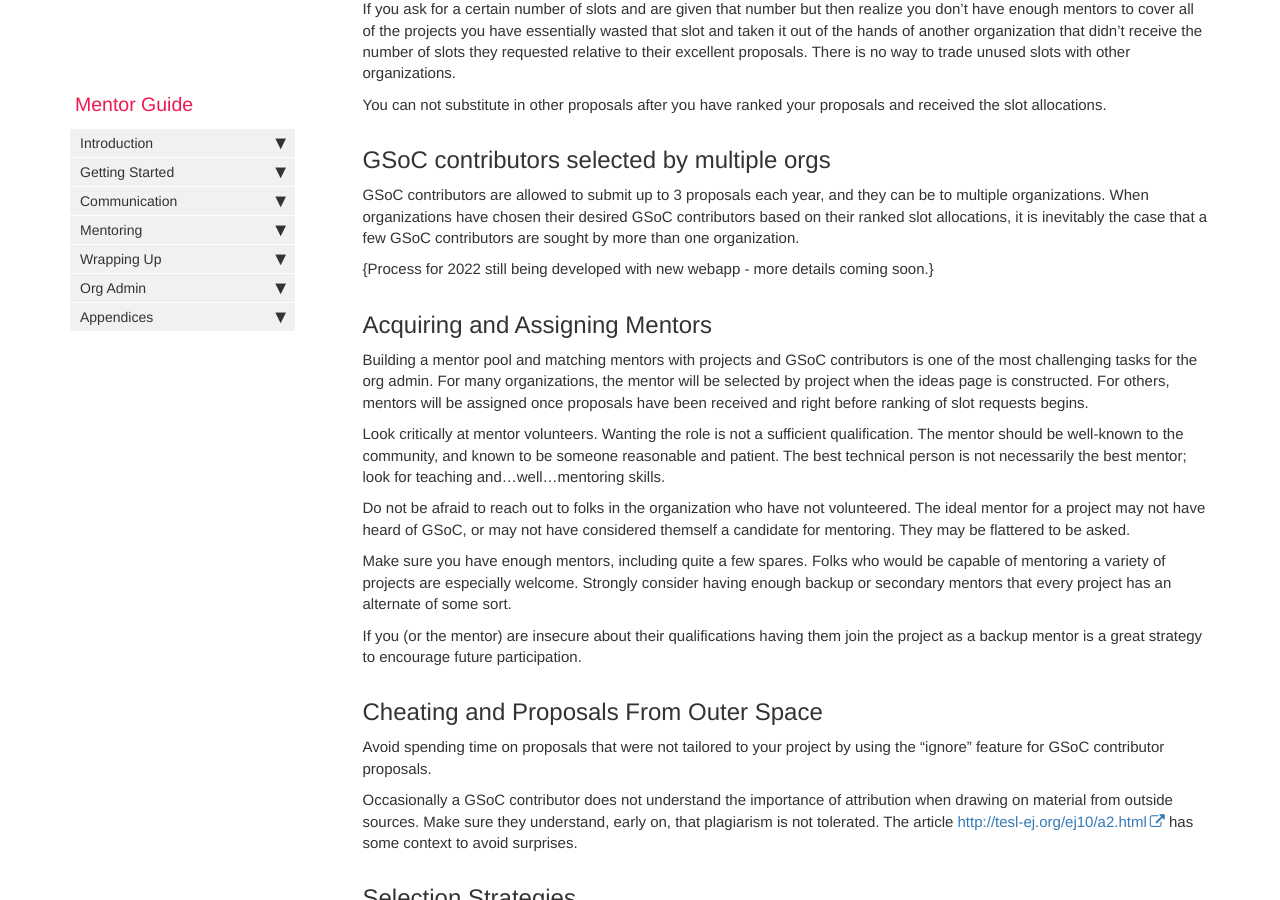
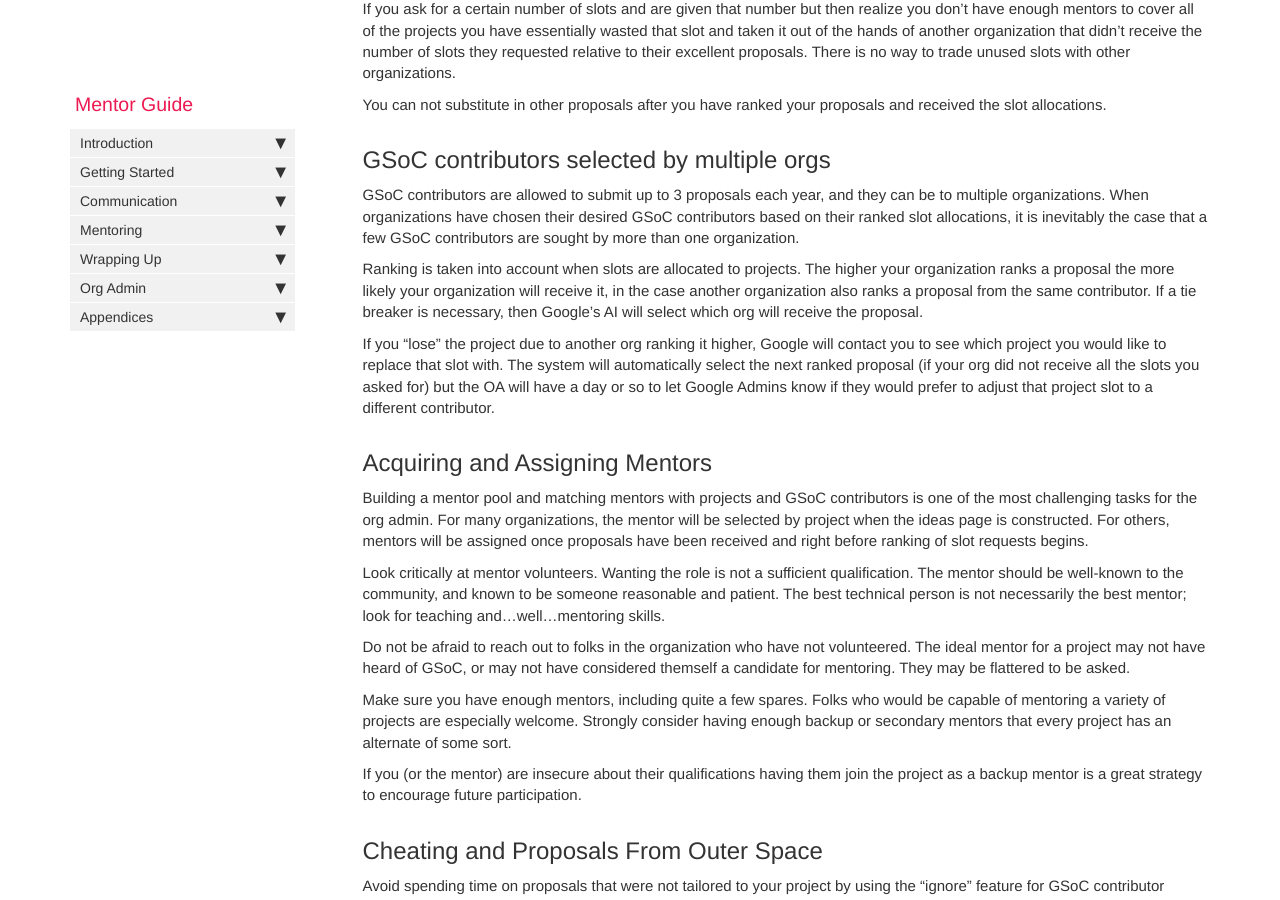
Before and after one commit to google/gsocguides, a Jekyll site: the page built from pages/mentor/19-selecting_students_and_mentors.md, in a window 1280 px wide and 900 px high, scrolled down 1202 px. Built offline with Jekyll 4.4.1, drawn with Linux system fonts in a browser that asks for light colours.

Commit message:
Update 19-selecting_students_and_mentors.md
updated tie-breaker information

```diff
--- a/pages/mentor/19-selecting_students_and_mentors.md
+++ b/pages/mentor/19-selecting_students_and_mentors.md
@@ -36,7 +36,9 @@ You can not substitute in other proposals after you have ranked your proposals a
 
 GSoC contributors are allowed to submit up to 3 proposals each year, and they can be to multiple organizations. When organizations have chosen their desired GSoC contributors based on their ranked slot allocations, it is inevitably the case that a few GSoC contributors are sought by more than one organization.
 
-{Process for 2022 still being developed with new webapp - more details coming soon.}
+Ranking is taken into account when slots are allocated to projects. The higher your organization ranks a proposal the more likely your organization will receive it, in the case another organization also ranks a proposal from the same contributor. If a tie breaker is necessary, then Google's AI will select which org will receive the proposal.
+
+If you "lose" the project due to another org ranking it higher, Google will contact you to see which project you would like to replace that slot with. The system will automatically select the next ranked proposal (if your org did not receive all the slots you asked for) but the OA will have a day or so to let Google Admins know if they would prefer to adjust that project slot to a different contributor.
 
 ## Acquiring and Assigning Mentors
 
```
